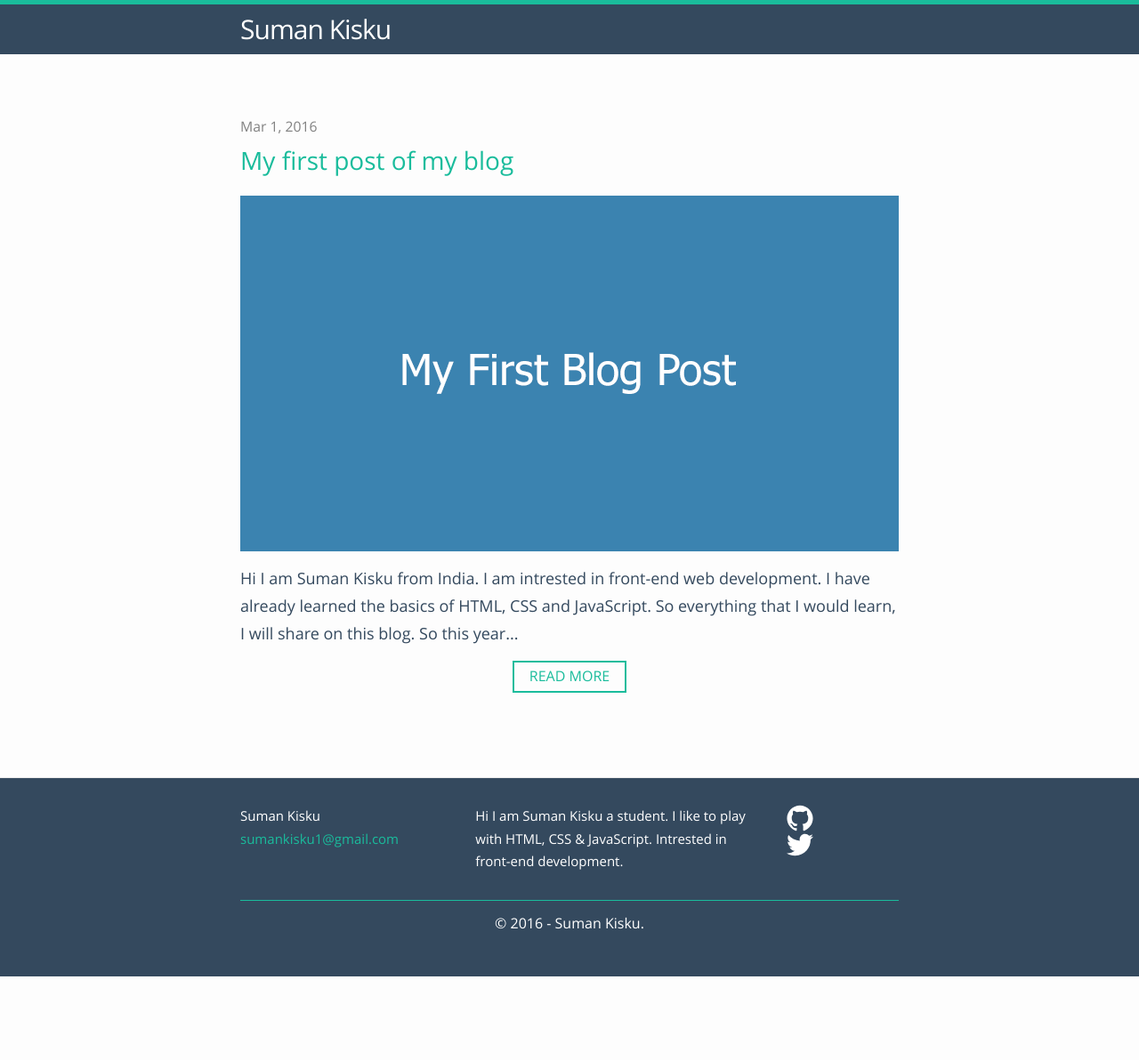
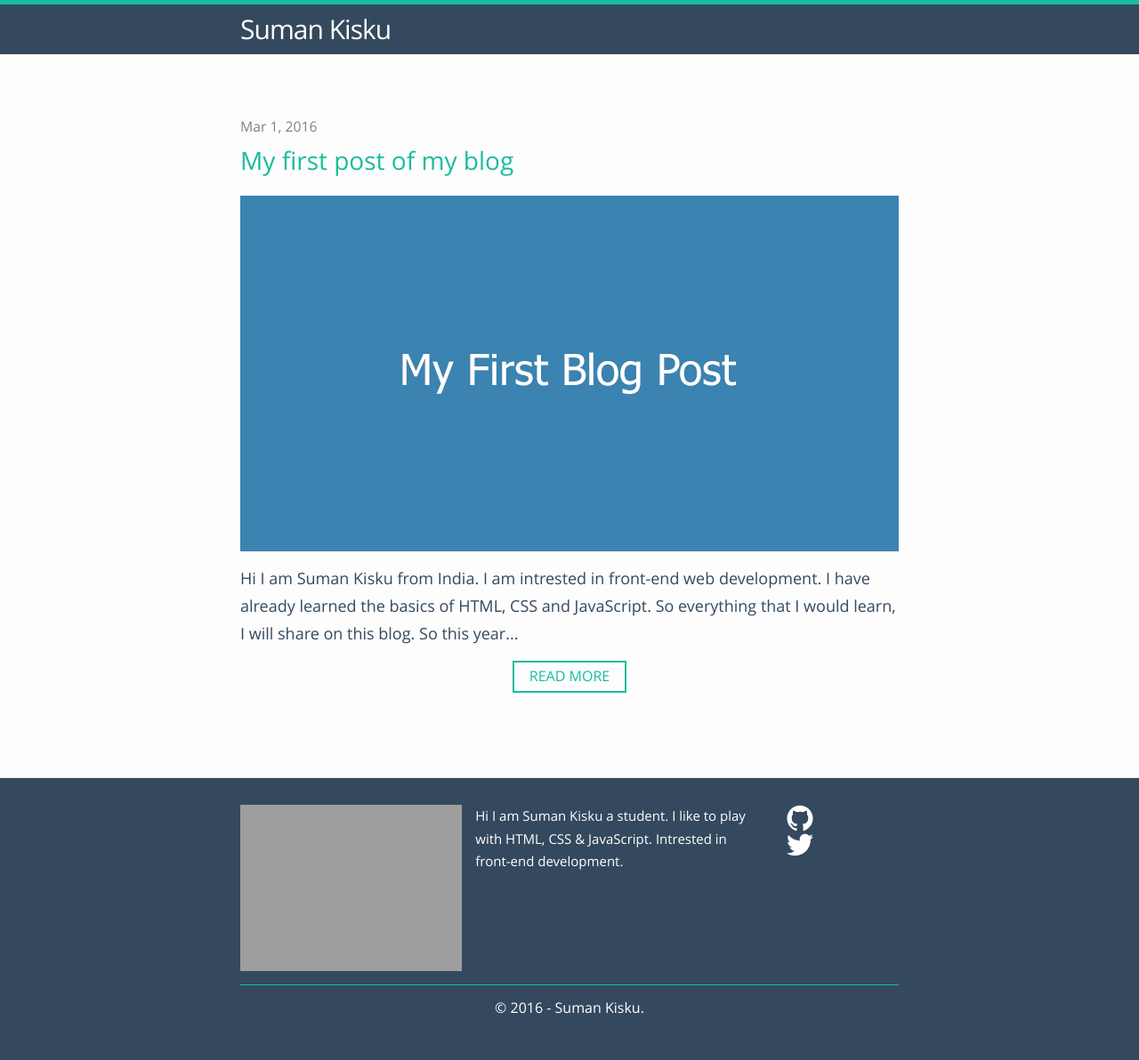
Before and after one commit to SumanKisku/sumankisku.github.io, a Jekyll site: the page built from index.html, in a window 1280 px wide. Shown: the whole page at 89% size. Built offline with Jekyll 4.4.1, drawn with Linux system fonts in a browser that asks for light colours; before the commit the page ends 1098 px from its top, so only the background shows below that.

Commit message:
Enter my image

```diff
--- a/_includes/footer.html
+++ b/_includes/footer.html
@@ -4,10 +4,7 @@
 
     <div class="footer-col-wrapper">
       <div class="footer-col footer-col-1">
-        <ul class="contact-list">
-          <li>{{ site.title }}</li>
-          <li><a href="mailto:{{ site.email }}">{{ site.email }}</a></li>
-        </ul>
+        <img src="{{ site.url }}/assets/sumankisku.jpg" alt="Suman Kisku">
       </div>
 
       <div class="footer-col footer-col-2">
```
